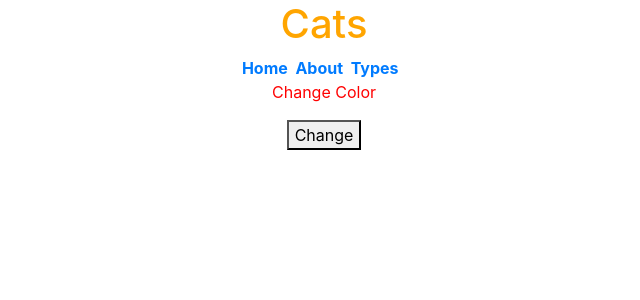
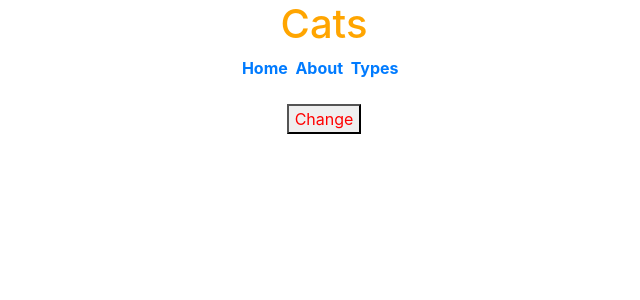
Before and after one commit to chulett0208/demo, a React (Create React App) app: page / in a window 1280 px wide. Shown: the top 300 px of the page, without its empty margins (316-956 px from the left). Built offline with nearby package versions, Linux system fonts and the light colour scheme.

Commit message:
update components

```diff
--- a/src/App.js
+++ b/src/App.js
@@ -1,17 +1,13 @@
 import React from 'react';
-//import logo from './logo.svg';
 import './App.css';
 import Home from "./Home";
 import About from "./About";
 import Types from "./Types";
-import {Route, Link} from "react-router-dom";
-import navBar from "./navBar";
-import ColorButton from "./ColorButton";
+import {Route} from "react-router-dom";
 
 function App() {
   return (
     <div className="App">
-      <navBar />
       <Route exact path = "/" component={Home}/>
       <Route exact path = "/about" component={About}/>
       <Route exact path = "/types" component={Types}/>
--- a/src/ColorButton.js
+++ b/src/ColorButton.js
@@ -2,6 +2,7 @@ import React, {useState} from 'react';
 import './App.css';
 
 const colors=["red", "blue", "green"];
+
 function ColorButton() {
   const[colorIndex, setColorIndex]=useState(0);
   function getColor()
@@ -10,8 +11,7 @@ function ColorButton() {
   }
   return(
     <div>
-      <p style={{color: getColor()}}>Change Color</p>
-  <button onClick={()=>setColorIndex(colorIndex + 1)}>Change</button>
+  <button style={{color: getColor()}} onClick={()=>setColorIndex(colorIndex + 1)}>Change</button>
     </div>
   );
 }
--- a/src/about.js
+++ b/src/about.js
@@ -1,5 +1,6 @@
 import React from 'react';
 import {Link} from 'react-router-dom';
+import ColorButton from './ColorButton';
 
 function About()
 {
@@ -13,6 +14,8 @@ function About()
           <Link to="/Types">Types</Link> &nbsp;
         </b>
       </nav>
+      <br />
+      <ColorButton />
       </div>
   );
 }
--- a/src/home.js
+++ b/src/home.js
@@ -1,15 +1,11 @@
-import React, {useState} from 'react';
+import React from 'react';
 import {Link} from 'react-router-dom';
 import './App.css';
 import ColorButton from "./ColorButton";
+import navBar from "./navBar";
 
 const colors=["red", "blue", "green"];
 function Home() {
-  const[colorIndex, setColorIndex]=useState(0);
-  function getColor()
-  {
-    return colors[colorIndex % 3]
-  }
   return(
     <div>
       <h1>Cats</h1>
@@ -20,6 +16,7 @@ function Home() {
           <Link to="/types">Types</Link> &nbsp;
         </b>
       </nav>
+      <br />
     <ColorButton />
     </div>
   );
--- a/src/index.css
+++ b/src/index.css
@@ -1,9 +1,6 @@
 h1 {
   color: orange;
  }
-
-
-
 
 
 body {
--- a/src/navBar.js
+++ b/src/navBar.js
@@ -4,6 +4,7 @@ import {Link} from 'react-router-dom';
 function navBar()
 {
     return(
+        <div>
         <ul>
             <b>
                <li><Link to="/">Home</Link></li>
@@ -11,6 +12,7 @@ function navBar()
                <li><Link to="/types">Types</Link></li>
             </b>
         </ul>
+        </div>
     );
 }
 export default navBar;
--- a/src/types.js
+++ b/src/types.js
@@ -1,5 +1,6 @@
 import React from 'react';
 import {Link} from 'react-router-dom';
+import ColorButton from './ColorButton';
 
 function Types() {
   return (
@@ -12,6 +13,10 @@ function Types() {
           <Link to="/Types">Types</Link> &nbsp;
         </b>
       </nav>
+      <br />
+      <ColorButton />
+      <br />
+      <ColorButton />
     </div>
   );
 }
```
